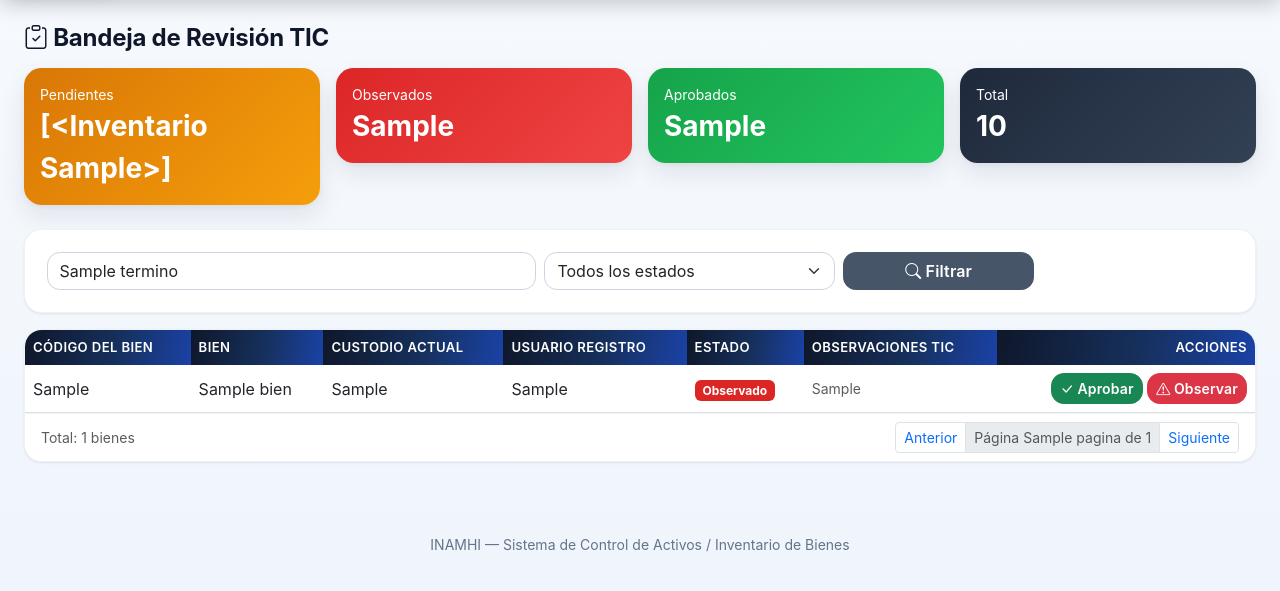
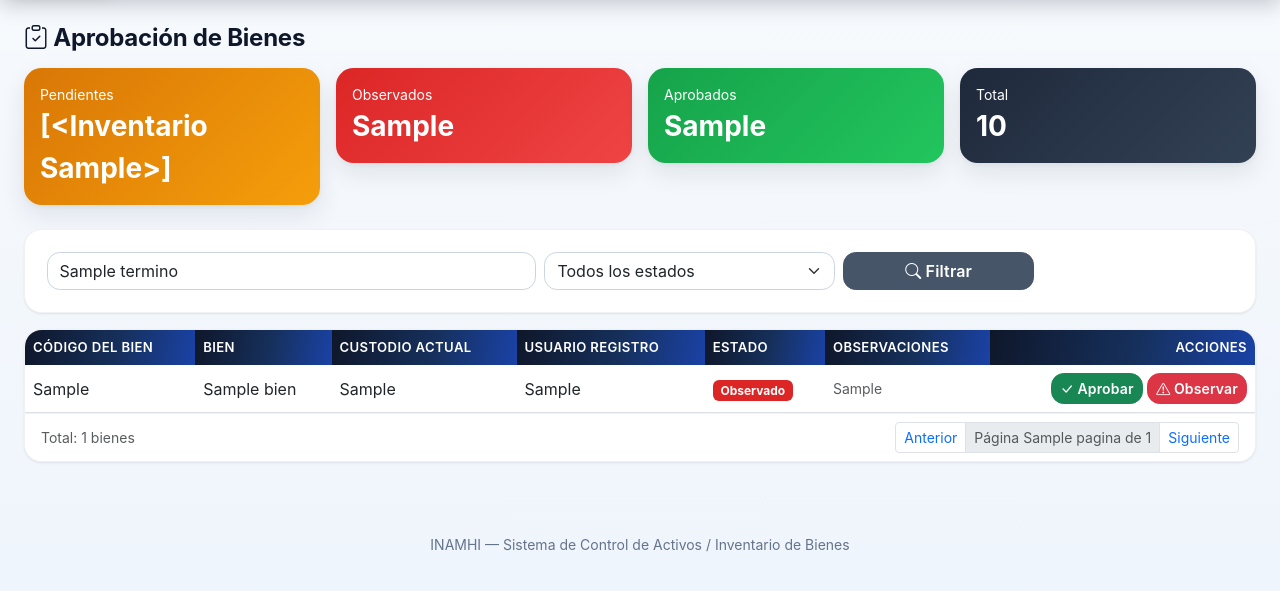
Before and after one commit to cristian2006xd/inventario_1-, a Flask app: template app/templates/bandeja_tic.html in a window 1280 px wide. Shown: the part 90-681 px from the top of the page. Run offline with Flask 3, Linux system fonts and the light colour scheme; the visitor is signed in with stand-in values (Sample User, id 1); tables that the repository leaves empty hold one stand-in row (values such as "Sample post"); the template is opened without the code that fills it: values that come from a table or form of the project are taken from there, most other values are stand-ins (such as "Sample title", 1, 10 or a date in 2020); parts of the project's set-up code (start-up, migrations or seed data) failed here and were passed over; some libraries are stand-ins or nearby versions.

Commit message:
inventario

```diff
--- a/app/api/tic.py
+++ b/app/api/tic.py
@@ -28,7 +28,7 @@ def aprobar():
     bien.fecha_revision_tic = datetime.utcnow()
     db.session.commit()
 
-    registrar(usuario=usuario.username, accion="Aprobación TIC (API)", codigo_bien=codigo, detalle=nota or None)
+    registrar(usuario=usuario.username, accion="Aprobación de bien (API)", codigo_bien=codigo, detalle=nota or None)
 
     return jsonify(bien.to_dict()), 200
 
@@ -54,6 +54,6 @@ def observar():
     bien.fecha_revision_tic = datetime.utcnow()
     db.session.commit()
 
-    registrar(usuario=usuario.username, accion="Observación TIC (API)", codigo_bien=codigo, detalle=motivo)
+    registrar(usuario=usuario.username, accion="Observación de bien (API)", codigo_bien=codigo, detalle=motivo)
 
     return jsonify(bien.to_dict()), 200
--- a/app/templates/bandeja_tic.html
+++ b/app/templates/bandeja_tic.html
@@ -1,9 +1,9 @@
 {% extends "base.html" %}
 {% import "_macros.html" as macros %}
-{% block titulo %}Bandeja TIC | INAMHI{% endblock %}
+{% block titulo %}Aprobación de Bienes | INAMHI{% endblock %}
 {% block contenido %}
 
-<h4 class="mb-3"><i class="bi bi-clipboard-check"></i> Bandeja de Revisión TIC</h4>
+<h4 class="mb-3"><i class="bi bi-clipboard-check"></i> Aprobación de Bienes</h4>
 
 <div class="row g-3 mb-4">
     <div class="col-md-3">
@@ -65,7 +65,7 @@
                     <th>Custodio Actual</th>
                     <th>Usuario Registro</th>
                     <th>Estado</th>
-                    <th>Observaciones TIC</th>
+                    <th>Observaciones</th>
                     <th class="text-end">Acciones</th>
                 </tr>
                 </thead>
--- a/app/templates/base.html
+++ b/app/templates/base.html
@@ -353,7 +353,7 @@
                 {% if usuario_actual.tiene_acceso_administrativo %}
                 <li class="nav-item">
                     <a class="nav-link {% if request.endpoint == 'tic.bandeja' %}active{% endif %}" href="{{ url_for('tic.bandeja') }}">
-                        <i class="bi bi-clipboard-check"></i> Bandeja TIC
+                        <i class="bi bi-clipboard-check"></i> Aprobación de Bienes
                     </a>
                 </li>
                 <li class="nav-item">
@@ -390,7 +390,8 @@
 </nav>
 {% endif %}
 
-<div class="container-fluid px-4">
+<div class="{% if usuario_actual %}container-fluid px-4{% endif %}">
+    {% if usuario_actual %}
     {% block mensajes_flash %}
     {% with mensajes = get_flashed_messages(with_categories=true) %}
         {% if mensajes %}
@@ -403,13 +404,16 @@
         {% endif %}
     {% endwith %}
     {% endblock %}
+    {% endif %}
 
     {% block contenido %}{% endblock %}
 </div>
 
+{% if usuario_actual %}
 <footer class="text-center py-4 mt-5 small">
     INAMHI &mdash; Sistema de Control de Activos / Inventario de Bienes
 </footer>
+{% endif %}
 
 <script src="{{ url_for('static', filename='vendor/bootstrap/bootstrap.bundle.min.js') }}"></script>
 <script>
--- a/app/web/tic.py
+++ b/app/web/tic.py
@@ -87,7 +87,7 @@ def aprobar(codigo):
     bien.fecha_revision_tic = datetime.utcnow()
     db.session.commit()
 
-    registrar(usuario=usuario.username, accion="Aprobación TIC", codigo_bien=codigo,
+    registrar(usuario=usuario.username, accion="Aprobación de bien", codigo_bien=codigo,
               detalle=nota or "Bien aprobado sin observaciones adicionales")
 
     flash(f"Bien '{codigo}' aprobado correctamente.", "success")
@@ -111,7 +111,7 @@ def observar(codigo):
     bien.fecha_revision_tic = datetime.utcnow()
     db.session.commit()
 
-    registrar(usuario=usuario.username, accion="Observación TIC", codigo_bien=codigo, detalle=motivo)
+    registrar(usuario=usuario.username, accion="Observación de bien", codigo_bien=codigo, detalle=motivo)
 
     flash(f"Bien '{codigo}' marcado como Observado.", "warning")
     return redirect(url_for("tic.bandeja"))
```
Also changed, not shown: app/templates/login.html (+13 -5 lines), 1 other file.
